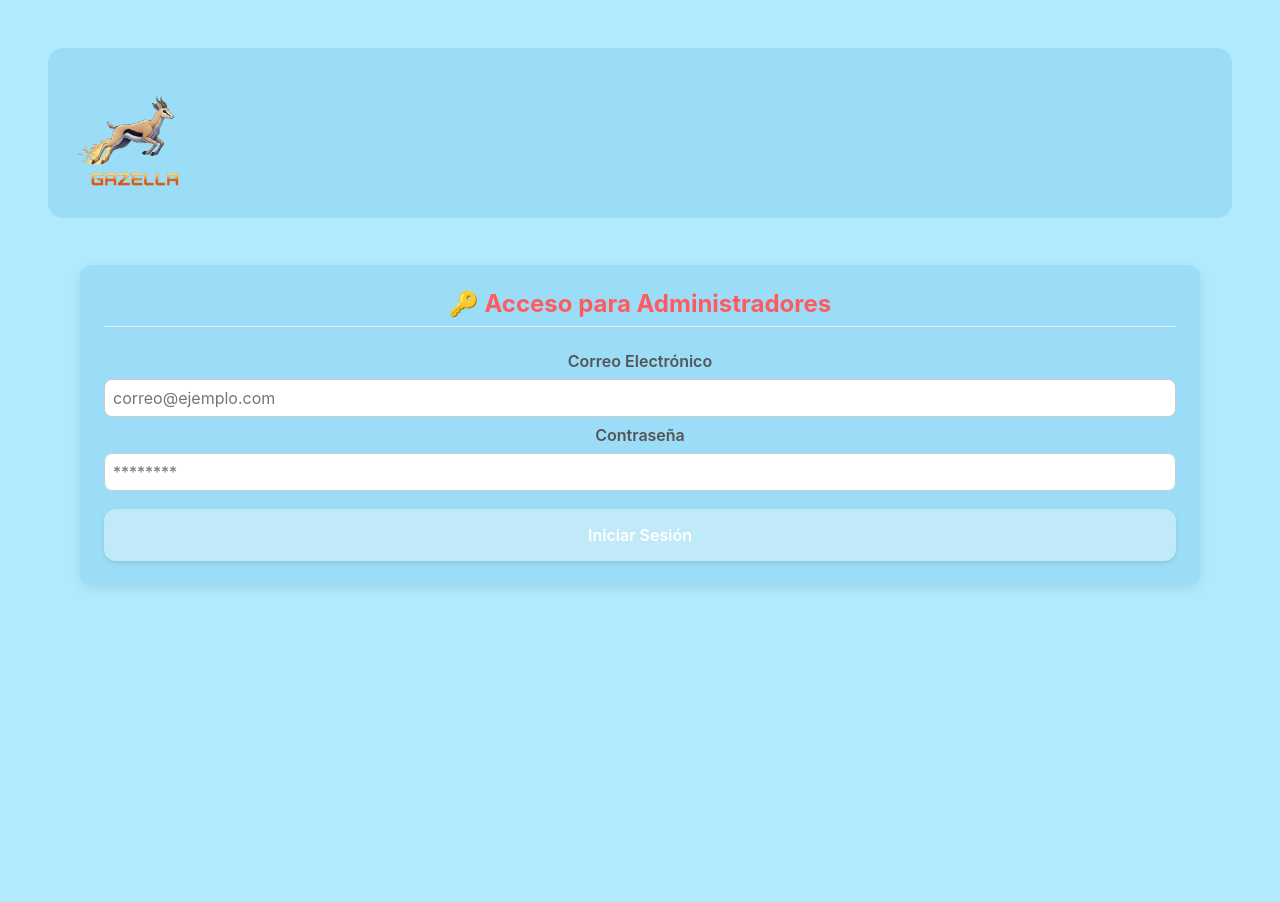
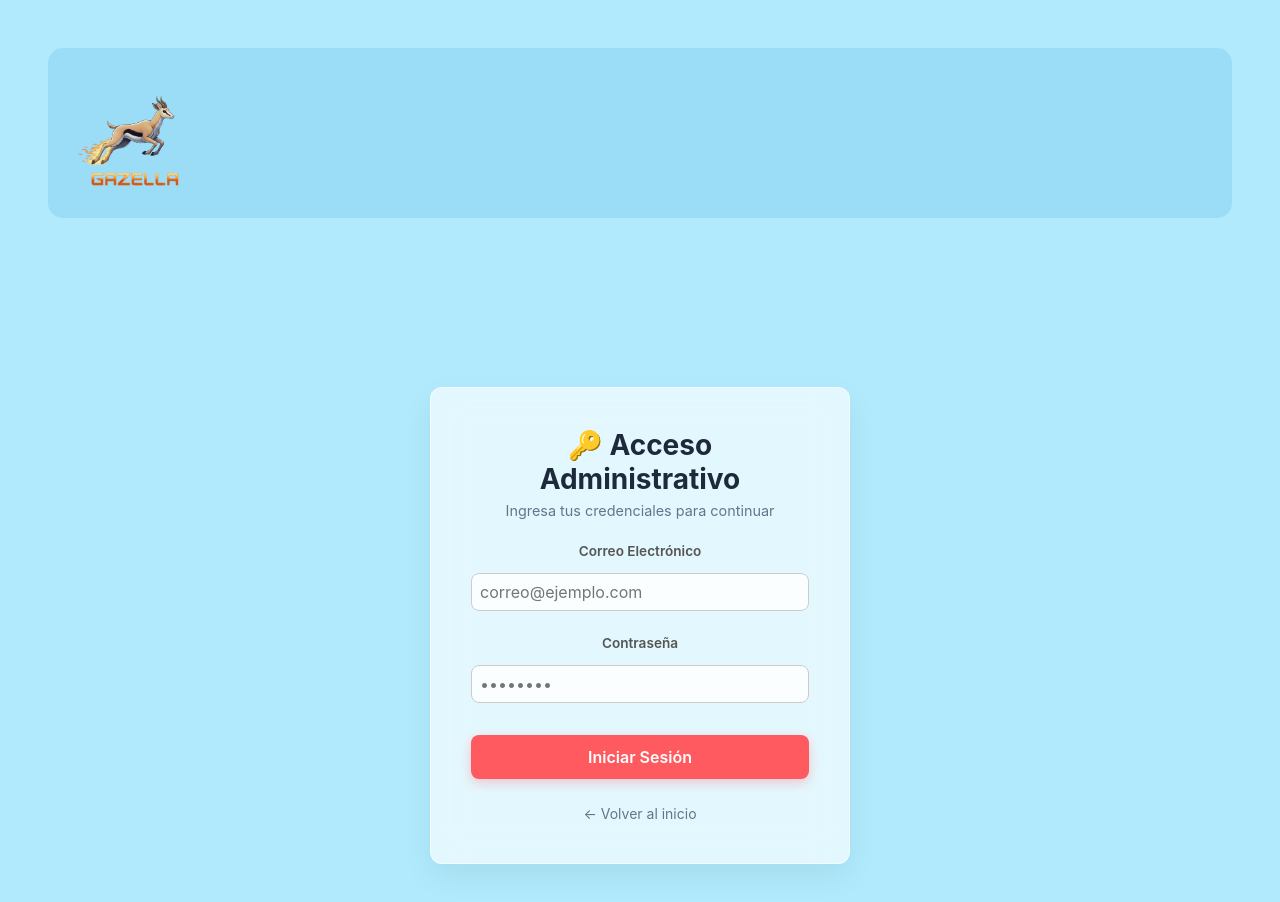
Before and after one commit to RGonzalezRebolledo/deliveryadmin, a React (Vite) app in the folder front/: page /public/login in a window 1280 px wide. Shown: the top 902 px of the page. Built offline with nearby package versions, Linux system fonts and the light colour scheme; no server answers.

Commit message:
css home y login

```diff
--- a/front/src/pages/public/Login.jsx
+++ b/front/src/pages/public/Login.jsx
@@ -1,77 +1,57 @@
-import React, { useState } from 'react';
-import { useNavigate, useLocation } from 'react-router-dom';
-import axios from 'axios';
-import { useAuth } from '../../hooks/AuthContext'; // 💡 Importar el Hook de Auth
-
+import React, { useState } from "react";
+import { useNavigate, Link } from "react-router-dom";
+import axios from "axios";
+import { useAuth } from "../../hooks/AuthContext";
 
 const API_BASE_URL = import.meta.env.VITE_API_BASE_URL;
 
-
 function Login() {
   const navigate = useNavigate();
-  const { login } = useAuth(); // 💡 Obtener la función login del contexto
-  // const location = useLocation();
-  // const role = '';
+  const { login } = useAuth();
 
-  const [email, setEmail] = useState('');
-  const [password, setPassword] = useState('');  // Cambia a 'password' para consistencia
-  const [error, setError] = useState('');
+  const [email, setEmail] = useState("");
+  const [password, setPassword] = useState("");
+  const [error, setError] = useState("");
 
   const handleSubmit = async (e) => {
     e.preventDefault();
-    setError('');
+    setError("");
 
     try {
-      // const response = await axios.post('http://localhost:4000/login', {
-      //   email,
-      //   password,  // Cambia a 'password' para que coincida con Express
-
-      // });
       const response = await axios.post(
         `${API_BASE_URL}/login/admin`,
-        {
-            email,
-            password,
-        },
-        {
-            // 💡 INTEGRACIÓN DE LAS CREDENCIALES
-            withCredentials: true
-        }
+        { email, password },
+        { withCredentials: true }
       );
-          // 💡 USAR LA FUNCIÓN LOGIN DEL CONTEXTO
-            // response.data.user contiene { email, tipo, nombre } que recibimos del backend
+
       login(response.data.user);
-            //console.log (response.data.user)
-            const {tipo} = response.data.user
-            console.log (tipo)
-      // Axios resuelve solo para status 2xx, así que esto se ejecuta en éxito
-      // alert('Inicio de sesión exitoso. Navegando al Dashboard.');
+      const { tipo } = response.data.user;
 
-      if (tipo === 'administrador') {
-        navigate('/dashboardAdmin');
-      } else if (tipo === 'supervisor') {
-        navigate('/dashboardSupervisor');
+      if (tipo === "administrador") {
+        navigate("/dashboardAdmin");
+      } else if (tipo === "supervisor") {
+        navigate("/dashboardSupervisor");
       }
     } catch (err) {
       if (err.response) {
-        // Asegúrate de que el backend devuelva { error: 'mensaje' }
-        setError(err.response.data.error || 'Error desconocido');
+        setError(err.response.data.error || "Error en las credenciales");
       } else {
-        setError('Error de conexión');
+        setError("Error de conexión con el servidor");
       }
     }
   };
 
-  // const handleRegister = () => {
-  //   // navigate('/Register');
-  //   navigate('/Register', { state: { role: role } });
-  // };
+  return (
+    <div className="auth-container">
+      <div className="auth-card">
+        <div className="auth-header">
+          <h2>🔑 Acceso Administrativo</h2>
+          <p>Ingresa tus credenciales para continuar</p>
+        </div>
 
-  return (
-    <div className="order-form">
-      <h2>🔑 Acceso para Administradores</h2>
-      {error && <p style={{ color: 'red' }}>{error}</p>}
-      <form onSubmit={handleSubmit}>
+        {error && <div className="auth-error-alert">{error}</div>}
+
+        <form onSubmit={handleSubmit} className="auth-form">
           <div className="form-group">
             <label htmlFor="email">Correo Electrónico</label>
             <input
@@ -83,27 +63,140 @@ function Login() {
               required
             />
           </div>
+
           <div className="form-group">
             <label htmlFor="password">Contraseña</label>
             <input
               id="password"
               type="password"
-            value={password}  // Cambia a 'password'
+              value={password}
               onChange={(e) => setPassword(e.target.value)}
-            placeholder="********"
+              placeholder="••••••••"
               required
             />
           </div>
-        {/* <button type="submit" className={role === 'cliente' ? 'btn-client' : 'btn-delivery'}> */}
-        <button type="submit" className={'btn-delivery'}>
+
+          <button type="submit" className="btn-auth-submit">
             Iniciar Sesión
           </button>
         </form>
-      {/* <button className="btn-client" onClick={handleRegister}>
-        Registro
-      </button> */}
+
+        <div className="auth-footer">
+          <Link to="/" className="auth-back-link">
+            ← Volver al inicio
+          </Link>
+        </div>
+      </div>
     </div>
   );
 }
 
 export default Login;
+
+// import React, { useState } from 'react';
+// import { useNavigate, useLocation } from 'react-router-dom';
+// import axios from 'axios';
+// import { useAuth } from '../../hooks/AuthContext'; // 💡 Importar el Hook de Auth
+
+// const API_BASE_URL = import.meta.env.VITE_API_BASE_URL;
+
+// function Login() {
+//   const navigate = useNavigate();
+//   const { login } = useAuth(); // 💡 Obtener la función login del contexto
+//   // const location = useLocation();
+//   // const role = '';
+
+//   const [email, setEmail] = useState('');
+//   const [password, setPassword] = useState('');  // Cambia a 'password' para consistencia
+//   const [error, setError] = useState('');
+
+//   const handleSubmit = async (e) => {
+//     e.preventDefault();
+//     setError('');
+
+//     try {
+//       // const response = await axios.post('http://localhost:4000/login', {
+//       //   email,
+//       //   password,  // Cambia a 'password' para que coincida con Express
+
+//       // });
+//       const response = await axios.post(
+//         `${API_BASE_URL}/login/admin`,
+//         {
+//             email,
+//             password,
+//         },
+//         {
+//             // 💡 INTEGRACIÓN DE LAS CREDENCIALES
+//             withCredentials: true
+//         }
+//     );
+//           // 💡 USAR LA FUNCIÓN LOGIN DEL CONTEXTO
+//             // response.data.user contiene { email, tipo, nombre } que recibimos del backend
+//             login(response.data.user);
+//             //console.log (response.data.user)
+//             const {tipo} = response.data.user
+//             console.log (tipo)
+//       // Axios resuelve solo para status 2xx, así que esto se ejecuta en éxito
+//       // alert('Inicio de sesión exitoso. Navegando al Dashboard.');
+
+//       if (tipo === 'administrador') {
+//         navigate('/dashboardAdmin');
+//       } else if (tipo === 'supervisor') {
+//         navigate('/dashboardSupervisor');
+//       }
+//     } catch (err) {
+//       if (err.response) {
+//         // Asegúrate de que el backend devuelva { error: 'mensaje' }
+//         setError(err.response.data.error || 'Error desconocido');
+//       } else {
+//         setError('Error de conexión');
+//       }
+//     }
+//   };
+
+//   // const handleRegister = () => {
+//   //   // navigate('/Register');
+//   //   navigate('/Register', { state: { role: role } });
+//   // };
+
+//   return (
+//     <div className="order-form">
+//       <h2>🔑 Acceso para Administradores</h2>
+//       {error && <p style={{ color: 'red' }}>{error}</p>}
+//       <form onSubmit={handleSubmit}>
+//         <div className="form-group">
+//           <label htmlFor="email">Correo Electrónico</label>
+//           <input
+//             id="email"
+//             type="email"
+//             value={email}
+//             onChange={(e) => setEmail(e.target.value)}
+//             placeholder="correo@ejemplo.com"
+//             required
+//           />
+//         </div>
+//         <div className="form-group">
+//           <label htmlFor="password">Contraseña</label>
+//           <input
+//             id="password"
+//             type="password"
+//             value={password}  // Cambia a 'password'
+//             onChange={(e) => setPassword(e.target.value)}
+//             placeholder="********"
+//             required
+//           />
+//         </div>
+//         {/* <button type="submit" className={role === 'cliente' ? 'btn-client' : 'btn-delivery'}> */}
+//         <button type="submit" className={'btn-delivery'}>
+//           Iniciar Sesión
+//         </button>
+//       </form>
+//       {/* <button className="btn-client" onClick={handleRegister}>
+//         Registro
+//       </button> */}
+//     </div>
+//   );
+// }
+
+// export default Login;
--- a/front/src/styles/main.css
+++ b/front/src/styles/main.css
@@ -88,95 +88,199 @@ button {
 }
 
 /* ========================================================= */
-/* 4. ESTILOS DE HOME.JSX (Portal de Roles) */
+/* 4. ESTILOS DE HOME.JSX Y LANDING */
 /* ========================================================= */
 
 .home-page {
+    display: flex;
+    align-items: center;
+    justify-content: center;
+    min-height: calc(100vh - 80px);
+    padding: var(--spacing-md);
+}
 
+.hero-section {
+    width: 100%;
+    max-width: 850px;
+    background: rgba(255, 255, 255, 0.6);
+    backdrop-filter: blur(14px);
+    -webkit-backdrop-filter: blur(14px);
+    border-radius: var(--radius-md);
+    padding: var(--spacing-xl) var(--spacing-lg);
+    border: 1px solid rgba(255, 255, 255, 0.5);
+    box-shadow: 0 10px 30px -5px rgba(0, 0, 0, 0.05);
+    text-align: center;
+    transition: transform 0.3s ease;
+}
+
+.hero-content {
+    display: flex;
+    flex-direction: column;
+    align-items: center;
+    gap: var(--spacing-md);
+}
+
+.hero-title {
+    font-size: 2.4rem;
+    font-weight: 800;
+    color: var(--color-primary);
+    line-height: 1.2;
+    letter-spacing: -0.5px;
+}
+
+.hero-subtitle {
+    font-size: 1.1rem;
+    color: #475569;
+    max-width: 600px;
+    line-height: 1.6;
+}
+
+.hero-actions {
+    margin-top: var(--spacing-md);
+}
+
+.btn-hero-primary {
+    display: inline-block;
+    background-color: var(--color-primary);
+    color: var(--color-text-light);
+    text-decoration: none;
+    font-weight: 600;
+    font-size: 1rem;
+    padding: 14px 32px;
+    border-radius: var(--radius-sm);
+    box-shadow: 0 4px 14px rgba(255, 90, 95, 0.35);
+    transition: all 0.25s ease;
+}
+
+.btn-hero-primary:hover {
+    background-color: #e04b4f;
+    transform: translateY(-2px);
+    box-shadow: 0 6px 20px rgba(255, 90, 95, 0.45);
+    color: #ffffff;
+}
+
+/* ========================================================= */
+/* 5. ESTILOS DE LOGIN Y AUTENTICACIÓN (GLASSMORPHISM) */
+/* ========================================================= */
+
+.auth-container {
+    display: flex;
+    justify-content: center;
+    align-items: center;
+    min-height: calc(100vh - 80px);
+    padding: var(--spacing-md);
+}
+
+.auth-card {
+    width: 100%;
+    max-width: 420px;
+    background: rgba(255, 255, 255, 0.65);
+    backdrop-filter: blur(16px);
+    -webkit-backdrop-filter: blur(16px);
+    border-radius: var(--radius-md);
+    padding: var(--spacing-xl);
+    border: 1px solid rgba(255, 255, 255, 0.6);
+    box-shadow: 0 12px 32px rgba(0, 0, 0, 0.06);
+}
+
+.auth-header {
+    text-align: center;
+    margin-bottom: var(--spacing-lg);
+}
+
+.auth-header h2 {
+    font-size: 1.75rem;
+    font-weight: 700;
+    color: #1e293b;
+    margin-bottom: 6px;
+}
+
+.auth-header p {
+    font-size: 0.9rem;
+    color: #64748b;
+}
+
+.auth-form {
+    display: flex;
+    flex-direction: column;
+    gap: var(--spacing-md);
+}
+
+.auth-form .form-group {
+    display: flex;
+    flex-direction: column;
+    gap: 6px;
+}
+
+.auth-form label {
+    font-size: 0.85rem;
+    font-weight: 600;
+    color: #334155;
+}
+
+.auth-form input {
+    width: 100%;
+    padding: 12px 14px;
+    background: rgba(255, 255, 255, 0.8);
+    border: 1px solid rgba(0, 0, 0, 0.1);
+    border-radius: var(--radius-sm);
+    font-size: 0.95rem;
+    color: #1e293b;
+    transition: all 0.2s ease;
+}
+
+.auth-form input:focus {
+    outline: none;
+    border-color: var(--color-primary);
+    background: #ffffff;
+    box-shadow: 0 0 0 3px rgba(255, 90, 95, 0.15);
+}
+
+.btn-auth-submit {
+    width: 100%;
+    background-color: var(--color-primary);
+    color: #ffffff;
+    padding: 12px;
+    font-size: 1rem;
+    font-weight: 600;
+    border-radius: var(--radius-sm);
+    border: none;
+    cursor: pointer;
+    margin-top: var(--spacing-sm);
+    box-shadow: 0 4px 12px rgba(255, 90, 95, 0.3);
+    transition: all 0.2s ease;
+}
+
+.btn-auth-submit:hover {
+    background-color: #e04b4f;
+    transform: translateY(-1px);
+    box-shadow: 0 6px 16px rgba(255, 90, 95, 0.4);
+}
+
+.auth-footer {
+    margin-top: var(--spacing-lg);
     text-align: center;
 }
 
-.hero-section {
-    display: flex;
-
-    /* 2. Distribuye el espacio (opcional, pero ayuda a separar las secciones) */
-    justify-content: space-around;
-
-    /* 3. Alineación vertical (si los elementos tienen diferentes alturas) */
-    align-items: center;
-    padding: var(--spacing-lg) 0;
-    background-color: var(--color-card-bg);
-    border-radius: var(--radius-md);
-    margin-bottom: var(--spacing-lg);
-    box-shadow: var(--shadow-card);
+.auth-back-link {
+    color: #64748b;
+    font-size: 0.875rem;
+    text-decoration: none;
+    transition: color 0.2s ease;
 }
 
-.hero-section h1 {
-    font-size: 2.2rem;
+.auth-back-link:hover {
     color: var(--color-primary);
-    margin-bottom: var(--spacing-sm);
 }
 
-.tagline {
-    font-size: 1.1rem;
-    color: #666;
-}
-
-.portal-selection {
-    padding: var(--spacing-md) 0;
-}
-
-.portal-selection h2 {
-    font-size: 1.5rem;
-    margin-bottom: var(--spacing-lg);
-    text-align: left;
-}
-
-.portal-card {
-    background-color: var(--color-card-bg);
-    border-radius: var(--radius-md);
-    padding: var(--spacing-lg);
-    margin-bottom: var(--spacing-md);
-    text-align: left;
-    box-shadow: var(--shadow-card);
-}
-
-.portal-card h3 {
-    margin-bottom: var(--spacing-sm);
-    color: var(--color-text-dark);
-}
-
-.portal-card p {
-    margin-bottom: var(--spacing-md);
-    color: #777;
-}
-
-.btn-client {
-    background-color: var(--color-primary);
-    color: var(--color-text-light);
-    width: 100%; /* Botón de ancho completo en móvil */
-    margin-top: 10px;
-}
-
-.btn-delivery {
-    background-color: var(--color-secondary);
-    color: var(--color-text-light);
-    width: 100%;
-    margin-top: 10px;
-}
-
-hr {
-    border: none;
-    height: 1px;
-    background-color: #ddd;
-    margin: var(--spacing-lg) 0;
-}
-
-.footer-info {
-    margin-top: var(--spacing-xl);
-    padding-top: var(--spacing-md);
-    border-top: 1px solid #eee;
-    color: #999;
+/* Ajustes Responsive */
+@media (max-width: 640px) {
+    .hero-title {
+        font-size: 1.8rem;
+    }
+    .hero-section, .auth-card {
+        padding: var(--spacing-lg) var(--spacing-md);
+    }
 }
 
 /* ========================================================= */
```
Also changed, not shown: front/src/pages/public/Home.jsx (+34 -9 lines). Lines whose indentation alone changed are shown as unchanged.
